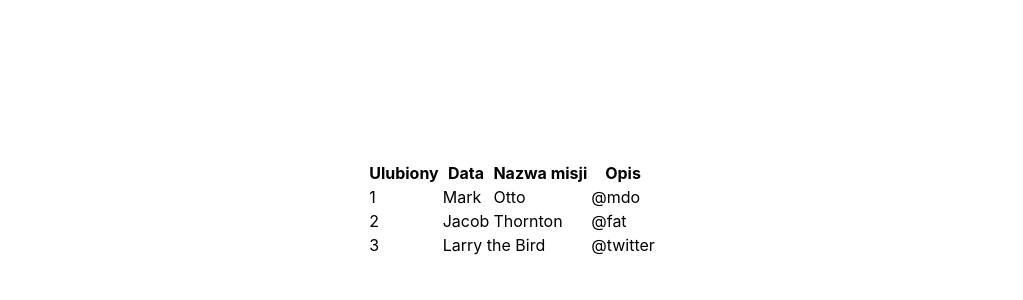
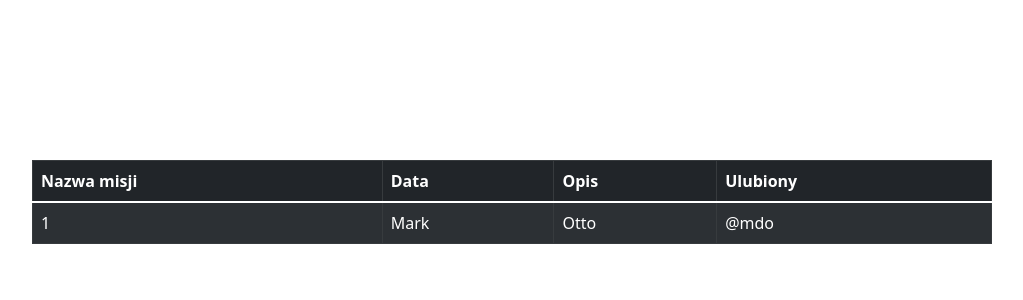
Before and after one commit to 99mac99/TABLE--SPACEX, a React (Create React App) app: page / in a window 1280 px wide. Shown: the top 300 px of the page, without its empty margins (128-1151 px from the left). Built offline with nearby package versions, Linux system fonts and the light colour scheme.

Commit message:
another commit

```diff
--- a/package.json
+++ b/package.json
@@ -12,11 +12,13 @@
     "@types/react": "^17.0.37",
     "@types/react-dom": "^17.0.11",
     "bootstrap": "^5.1.3",
+    "graphql": "^15.8.0",
     "react": "^17.0.2",
     "react-bootstrap": "^2.0.3",
     "react-dom": "^17.0.2",
     "react-scripts": "4.0.3",
     "typescript": "^4.5.2",
+    "urql": "^2.0.5",
     "web-vitals": "^1.1.2"
   },
   "scripts": {
--- a/src/App.tsx
+++ b/src/App.tsx
@@ -1,17 +1,18 @@
 import React, { Component } from 'react';
-import { Table } from 'react-bootstrap';
+import  {Table}  from 'react-bootstrap';
+import '../node_modules/bootstrap/dist/css/bootstrap.min.css'
 
 class App extends Component {
 	render() {
 		return (
-			<div className = 'mainContainer'>
-				<Table striped bordered hover>
+			<div className='mainContainer'>
+				<Table striped bordered hover variant="dark">
 					<thead>
 						<tr>
+							<th>Nazwa misji</th>
+							<th>Data</th>
+							<th>Opis</th>
 							<th>Ulubiony</th>
-							<th>Data</th>
-							<th>Nazwa misji</th>
-							<th>Opis</th>
 						</tr>
 					</thead>
 					<tbody>
@@ -21,17 +22,6 @@ class App extends Component {
 							<td>Otto</td>
 							<td>@mdo</td>
 						</tr>
-						<tr>
-							<td>2</td>
-							<td>Jacob</td>
-							<td>Thornton</td>
-							<td>@fat</td>
-						</tr>
-						<tr>
-							<td>3</td>
-							<td colSpan={2}>Larry the Bird</td>
-							<td>@twitter</td>
-						</tr>
 					</tbody>
 				</Table>
 			</div>
--- a/src/index.css
+++ b/src/index.css
@@ -15,5 +15,5 @@ code {
 .mainContainer {
   display: flex;
   justify-content: center;
-  padding-top: 10rem;
+  padding: 10rem;
 }
```
Also changed, not shown: src/components/rowFlight.ts (added, +13 -0 lines), 1 other file (tests, documents, lock files or other folders).
